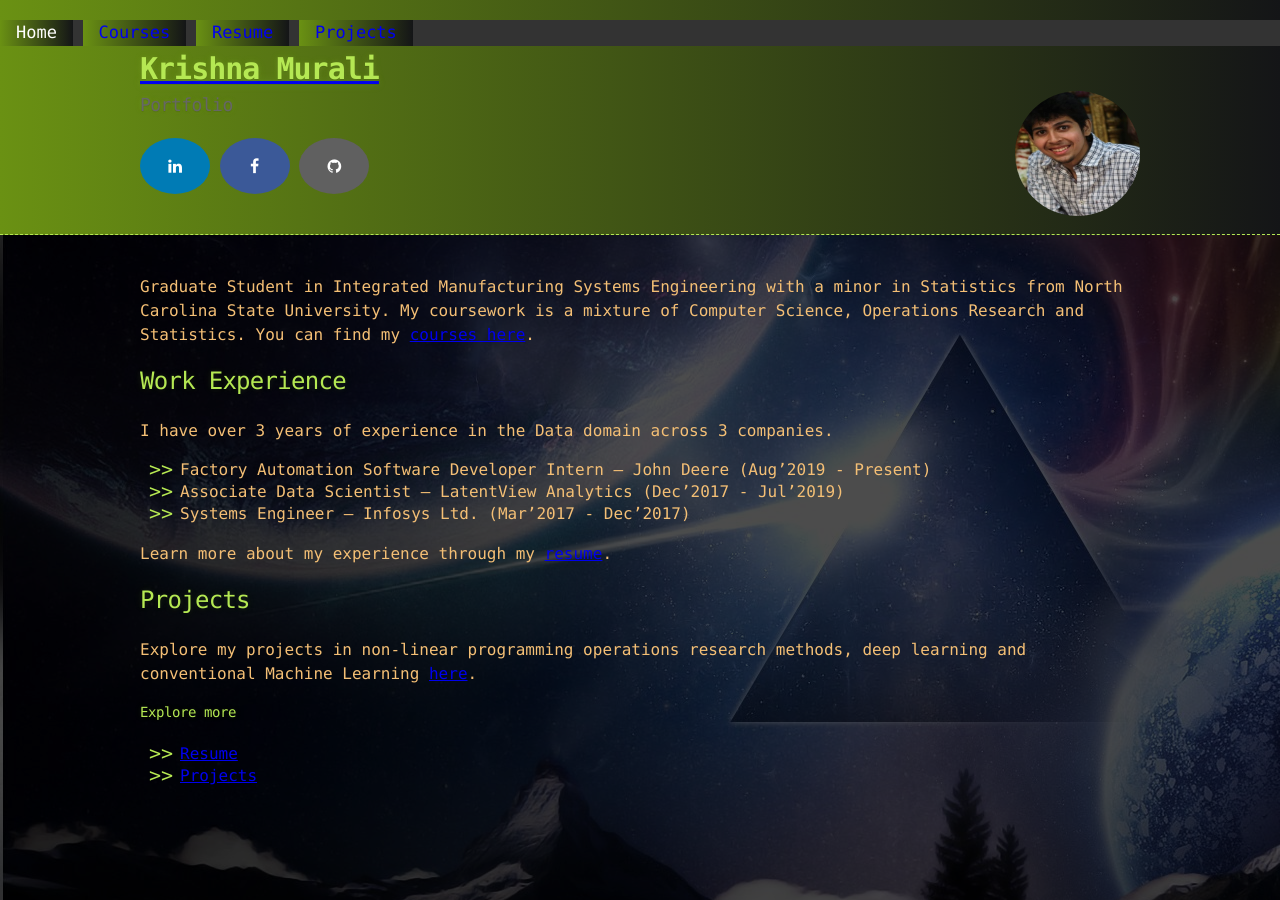
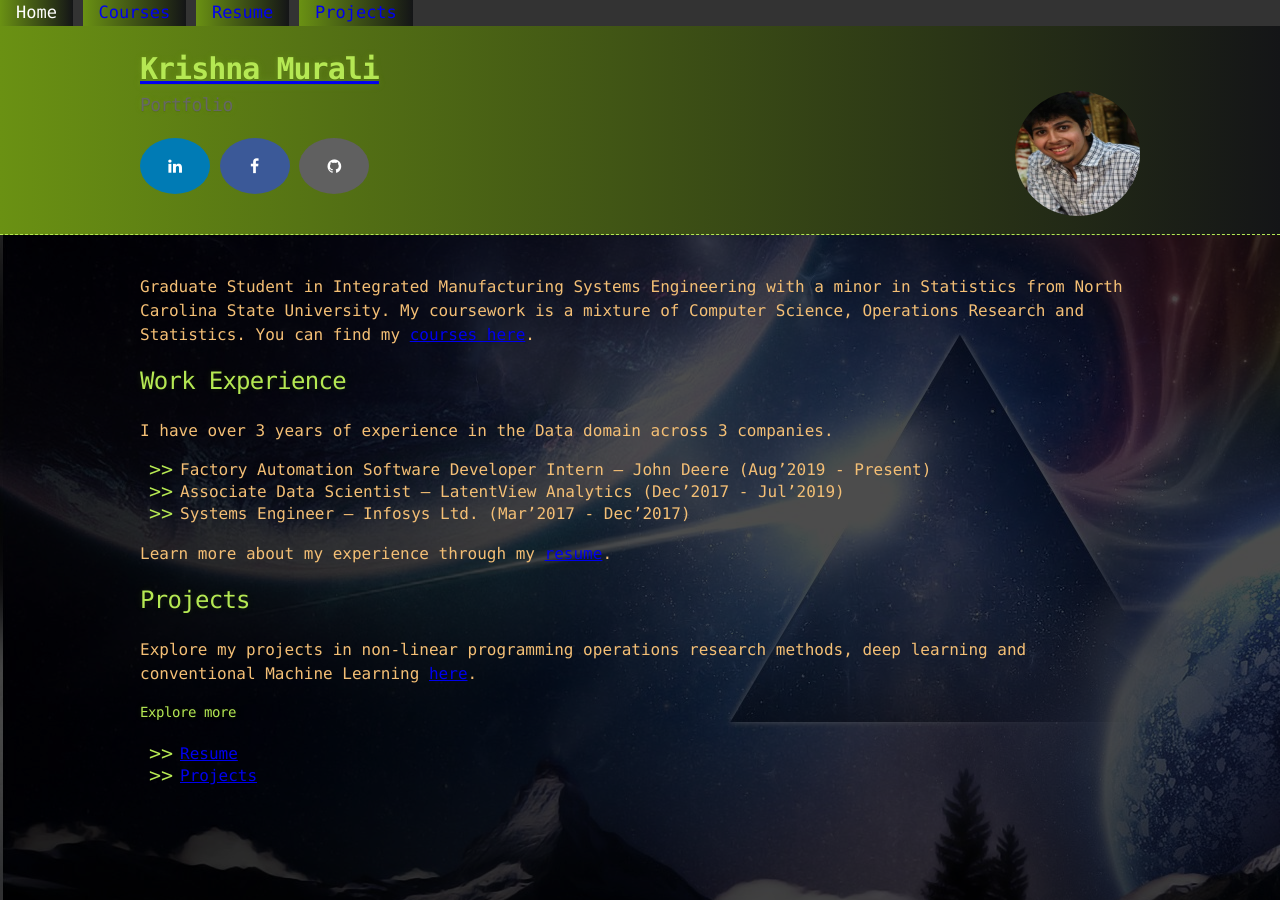
Before and after one commit to KrishnaMurali177/KrishnaMurali177.github.io, a Jekyll site: the page built from index.md, in a window 1280 px wide. Built offline with Jekyll 4.4.1, drawn with Linux system fonts in a browser that asks for light colours.

Commit message:
Update default.html

```diff
--- a/_layouts/default.html
+++ b/_layouts/default.html
@@ -12,14 +12,14 @@
   </head>
 
   <body>
-
-    <header>
-      <div class="topnav">
+    <div class="topnav">
         <a class="active" href="https://krishnamurali177.github.io/">Home</a>
         <a href="./another-page.html">Courses</a>
         <a href="./Resume - KrishnaMurali.pdf">Resume</a>
         <a href="./projects.html">Projects</a>
       </div>
+    <header>
+
       <div class="container">
         <a href="https://krishnamurali177.github.io/">
           <h1>Krishna Murali</h1>
```
